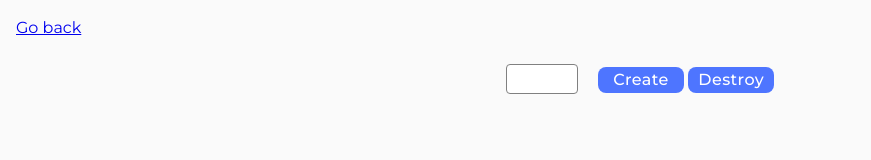
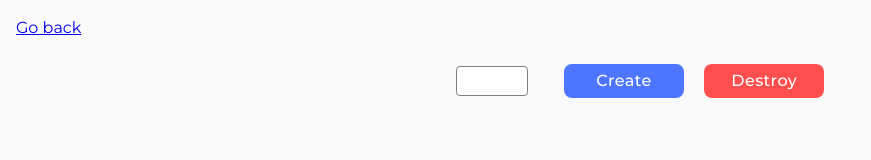
Before and after one commit to CosmicSand/goit-js-hw-07, a plain HTML site: page task-06.html in a window 1280 px wide. Shown: the whole page, without its empty margins (0-871 px from the left). Drawn offline with nearby package versions, Linux system fonts and the light colour scheme.

Commit message:
Bugs fixed

```diff
--- a/css/common.css
+++ b/css/common.css
@@ -182,22 +182,35 @@ p + .login-form {
 }
 
 #controls > button {
-  width: 86px;
+  width: 120px;
   font-family: inherit;
   font-size: 16px;
   font-weight: 500;
-  padding: 8px, 16px;
+  padding-top: 8px;
+  padding-bottom: 8px;
+  padding-left: 16px;
+  padding-right: 16px;
+  margin-left: 16px;
   color: #fff;
   font-weight: 500;
-  line-height: 1.5;
+
   letter-spacing: 0.026em;
   border-radius: 8px;
   border: none;
   background-color: #4e75ff;
+  transition: background-color 250ms cubic-bezier(0.4, 0, 0.2, 1);
+}
+
+#controls > button + button {
+  background-color: #ff4e4e;
+  margin-left: 16px;
 }
 
 #controls > button:hover {
   background-color: #6c8cff;
+}
+#controls > button + button:hover {
+  background-color: #ff7070;
 }
 
 #boxes {
--- a/js/task-01.js
+++ b/js/task-01.js
@@ -8,8 +8,8 @@ console.log(`Number of categories: ${catPureAr.length}`);
 
 const message = () => {
   catPureAr.forEach(category => {
-    console.log(`Category: ${category.querySelector('h2').textContent}`);
-    console.log(`Elements: ${category.querySelector('ul').children.length}`);
+    console.log(`Category: ${category.firstElementChild.textContent}`);
+    console.log(`Elements: ${category.lastElementChild.children.length}`);
   });
 };
 
--- a/js/task-03.js
+++ b/js/task-03.js
@@ -8,7 +8,9 @@ input.addEventListener('input', changeName);
 function changeName(event) {
   const username = event.currentTarget.value.trim();
 
-  if (username.length !== 0) {
+  if (username.length) {
     span.textContent = username;
+  } else {
+    span.textContent = 'Anonymous';
   }
 }
```
Also changed, not shown: js/task-04.js (+5 -5 lines).
